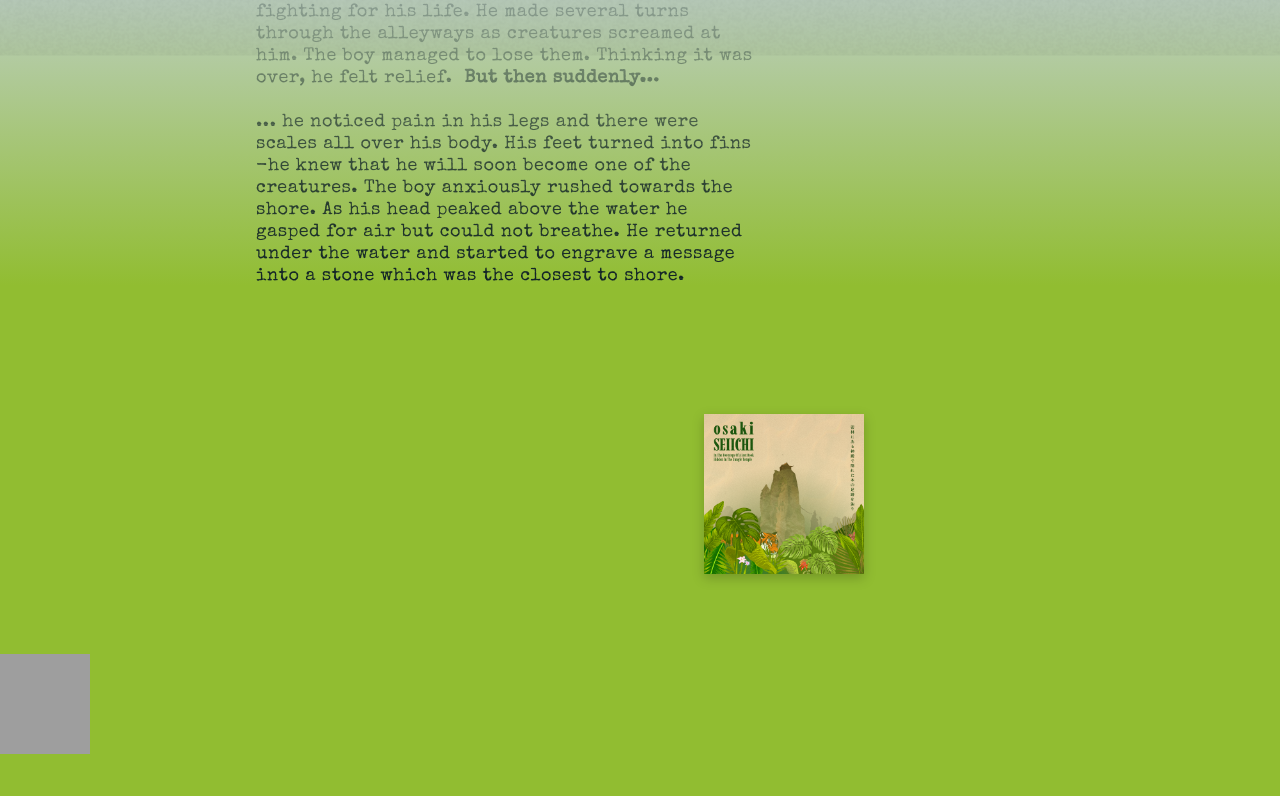
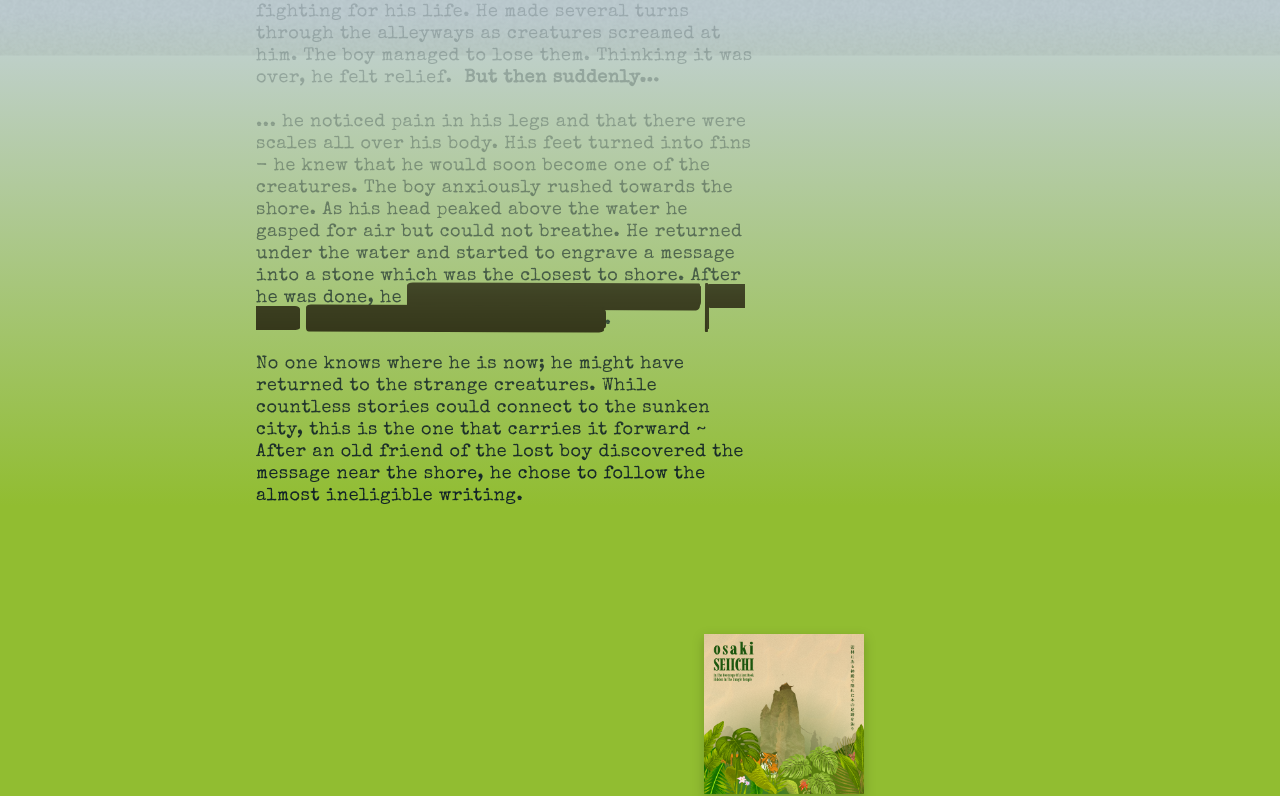
Before and after one commit to soulaudio/osaki-seiichi, a React (Create React App) app: page / in a window 1280 px wide. Shown: the part 942-1738 px from the top of the page. Built offline with nearby package versions, Linux system fonts and the light colour scheme; grey boxes are pictures that could not be loaded; a web font is replaced by a local one.

Commit message:
adjust story

```diff
--- a/src/components/content/sunken-book-transition.module.css
+++ b/src/components/content/sunken-book-transition.module.css
@@ -34,3 +34,92 @@
     max-width: 290px;
   }
 }
+
+.redactedText {
+  background: #120a00;
+  color: transparent;
+  padding: 2px 4px;
+  margin: 0 1px;
+  display: inline;
+  position: relative;
+  user-select: none;
+  -webkit-user-select: none;
+  border-radius: 3px 8px 2px 6px / 2px 3px 7px 2px;
+  transform: rotate(-0.3deg);
+}
+
+.redactedText::before {
+  content: '';
+  position: absolute;
+  top: -1px;
+  left: -2px;
+  right: -1px;
+  bottom: -2px;
+  background: inherit;
+  border-radius: 5px 2px 8px 3px / 3px 6px 2px 4px;
+  transform: rotate(0.2deg);
+  z-index: -1;
+}
+
+.redactedText::after {
+  content: '';
+  position: absolute;
+  top: 1px;
+  left: 1px;
+  right: -2px;
+  bottom: 1px;
+  background: inherit;
+  border-radius: 2px 6px 3px 7px / 4px 2px 5px 3px;
+  transform: rotate(-0.1deg);
+  z-index: -1;
+}
+
+/* Marker start - when beginning a new redaction stroke */
+.markerStart {
+  border-radius: 8px 2px 3px 5px / 4px 1px 6px 2px;
+  margin-left: 0;
+  padding-left: 2px;
+}
+
+.markerStart::before {
+  left: -1px;
+  border-radius: 6px 1px 4px 2px / 3px 2px 5px 1px;
+}
+
+/* Marker end - finishing a redaction stroke */
+.markerEnd {
+  border-radius: 2px 7px 5px 3px / 3px 5px 2px 4px;
+  margin-right: 2px;
+  padding-right: 3px;
+}
+
+.markerEnd::after {
+  right: -3px;
+  border-radius: 1px 8px 4px 2px / 2px 6px 3px 2px;
+}
+
+/* Natural stroke variations */
+.redactedFlow1 {
+  transform: rotate(0.4deg);
+  border-radius: 4px 7px 2px 5px / 3px 2px 6px 3px;
+}
+
+.redactedFlow2 {
+  transform: rotate(-0.6deg);
+  border-radius: 2px 5px 7px 3px / 5px 3px 2px 6px;
+}
+
+.redactedFlow3 {
+  transform: rotate(0.2deg);
+  border-radius: 6px 3px 4px 8px / 2px 5px 3px 2px;
+}
+
+.redactedFlow4 {
+  transform: rotate(-0.4deg);
+  border-radius: 3px 6px 4px 2px / 5px 2px 3px 7px;
+}
+
+.redactedFlow5 {
+  transform: rotate(0.7deg);
+  border-radius: 5px 2px 6px 4px / 2px 4px 2px 5px;
+}
--- a/src/components/content/sunken-book-transition.tsx
+++ b/src/components/content/sunken-book-transition.tsx
@@ -21,16 +21,19 @@ const SunkenBookTransition: React.FC = () => {
         &nbsp;<b>But then suddenly…</b>
         <br />
         <br />
-        ... he noticed pain in his legs
-        and there were scales all over his body.
-        His feet turned into fins
-        -he knew that he will soon become one of the creatures.
+        ... he noticed pain in his legs and that there were scales all over his body.
+        His feet turned into fins - he knew that he would soon become one of the creatures.
         The boy anxiously rushed towards the shore.
-        As his head peaked above the water
-        he gasped for air but could not breathe.
-        He returned under the water
-        and started to engrave a message
-        into a stone which was the closest to shore.
+        As his head peaked above the water he gasped for air but could not breathe.
+        He returned under the water and started to engrave a message into a stone which was the closest to shore.
+        After he was done, he <span className={`${styles.redactedText} ${styles.markerStart} ${styles.redactedFlow1}`}>some things are not meant to be seen</span> <span className={`${styles.redactedText} ${styles.redactedFlow2}`}>look away</span> <span className={`${styles.redactedText} ${styles.markerEnd} ${styles.redactedFlow3}`}>before you learn things you shouldn't</span>.
+        <br />
+        <br />
+        No one knows where he is now; he might have returned to the strange creatures.
+        While countless stories could connect to the sunken city,
+        this is the one that carries it forward ~
+        After an old friend of the lost boy discovered the message near the shore,
+        he chose to follow the almost ineligible writing.
       </span>
     </div>
   );
--- a/src/pages/lost-book/lost-book-detail.module.css
+++ b/src/pages/lost-book/lost-book-detail.module.css
@@ -10,7 +10,7 @@
 .container {
   height: 100vh;
   width: 100%;
-  padding: 230px 155px;
+  padding: 100px 155px 230px 155px;
   overflow-y: auto;
   overflow-x: hidden;
   scrollbar-width: none;
@@ -131,7 +131,7 @@
 
 @media (max-width: 768px) {
   .container {
-    padding: 185px 115px;
+    padding: 80px 115px 185px 115px;
   }
 
   .backContainer {
@@ -152,7 +152,7 @@
 
 @media (max-width: 480px) {
   .container {
-    padding: 85px 75px;
+    padding: 50px 75px 85px 75px;
   }
 
   .backContainer {
```
Also changed, not shown: src/pages/lost-book/lost-book-detail.tsx (+42 -46 lines).
